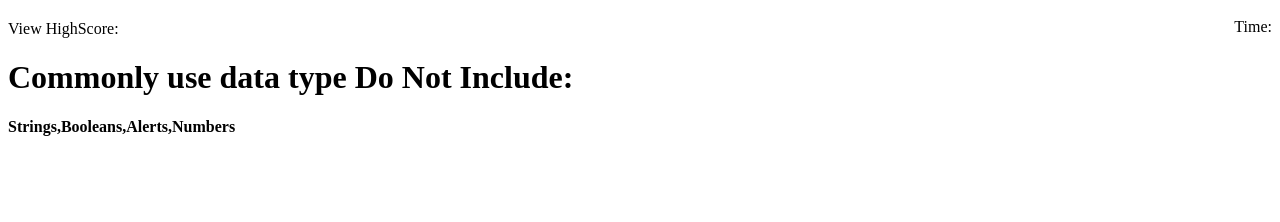
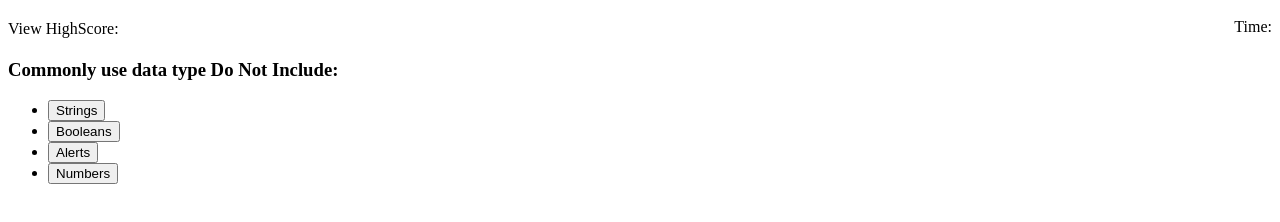
Before and after one commit to sanjothebay/api_quiz_timer, a plain HTML site: page index.html in a window 1280 px wide. Both pictures are taken after a click on the button "start". Drawn offline with Linux system fonts and the light colour scheme.

Commit message:
added buttons

```diff
--- a/index.html
+++ b/index.html
@@ -15,22 +15,23 @@
     </header>
 
     <main>
-        <div class ="quiz" id ="quiz">
-            <h1 id ="titleQuiz"></h1>
-            <h4 id = possibleAnswersList></h4>
-            <div class ="container" >
-                <div class ="row justify-content-around align-items-center">
-                    <div class ="col-sm-6 col-lg-6 col-md-6">
-                        <h3 class =  "instructions" id = "instructions">Try to answer the following code-related questions within the time
-                            limit. Keep in mind that incorrect answers will penalized your scoretime
-                            by ten seconds </h3>
-                        <button id ="start">start</button>
-                        <div class ="choiceButton" id ="choiceButton"></div>
-                        <div class="answerButton" id = "answerButton"></div>
-                    </div>
-                </div>
-            </div>
+        <div class="quiz" id="quiz">
+            <h1 id="titleQuiz"></h1>
+            <form class="container">
+                <h3 class="instructions" id="instructions">Try to answer the following code-related questions within the
+                    time
+                    limit. Keep in mind that incorrect answers will penalized your scoretime
+                    by ten seconds </h3>
+                    <h3 id="questionsText" class= "hide"></h3>
+
+                <ul id=possibleAnswersList></ul>
+                <button id="startButton">start</button>
+                <div class="choiceButton" id="choiceButton"></div>
+                <div class="answerButton" id="answerButton"></div>
+            </form>
         </div>
+
+
 
 
     </main>
--- a/script.js
+++ b/script.js
@@ -72,57 +72,54 @@ var questions = [
 
 ]
 
+var currentQuestionIndex = 0;
+var currentAnswer = 0;
+var CurrentHighScore =0;
 
 
-document.getElementById("start").addEventListener("click", function(event){
+document.getElementById("startButton").addEventListener("click", function(event){
     event.preventDefault();
     // need to add timer
 // setTimeout(timeRanOut, 5000);
 
 getQuestions();
 
-document.getElementById("start").setAttribute("class", "hide")
+document.getElementById("startButton").setAttribute("class", "hide")
 document.getElementById("instructions").setAttribute("class", "hide")
+document.getElementById("questionsText").setAttribute("class", "")
 
 
 });
 
 
-var currentQustion = 0;
-var currentAnswer = 0;
-var CurrentHighScore =0;
+function getQuestions (){
+    var questiontionGoingToBeAsked = document.getElementById("questionsText");
 
-function getQuestions (){
-    var h1El = document.getElementById("titleQuiz");
+    // var choiceButton = document.getElementById("choiceButton");
+    var currentQuestion = questions[currentQuestionIndex];
 
-    var choiceButton = document.getElementById("choiceButton");
-    var getQuestions = questions[currentQustion];
+    questiontionGoingToBeAsked.textContent = currentQuestion.ask;
 
-    h1El.textContent = getQuestions.ask;
+    for (var i = 0; i < currentQuestion.choices.length; i++) {
+        var currentPossiableAnswer = currentQuestion.choices[i];
 
-    for (var i = 0; i < getQuestions.answersToQuestions.length; i++); {
-        var questionsAsked = getQuestions.answersToQuestions[i];
+        var possibleAnswersListEl = document.getElementById("possibleAnswersList")
+        var liEl = document.createElement("li")
+        var buttonEl = document.createElement("button");
+        buttonEl.textContent = currentPossiableAnswer;
+        possibleAnswersListEl.appendChild(liEl);
+        liEl.appendChild(buttonEl);
 
-        var buttonEl = document.createElement("buttonEl");
-        buttonEl.textContent = questionsAsked;
-        choiceButton.appendChild(buttonEl);
+        console.log(currentQuestion)
+        console.log(possibleAnswersListEl)
+        console.log(currentQuestion.choices,i)
+
+        // var getAnswers = questions[currentAnswer];
+        // liEl.textContent = getAnswers.choices;
+
+        // KNOW To know when user click event.listener for each button
 
 
-        var h4El = document.getElementById("possibleAnswersList")
-
-        var answerButton = document.getElementById("answerButton");
-        var getAnswers = questions[currentAnswer];
-
-        h4El.textContent = getAnswers.choices;
-
-        for (var i = 0; i < getAnswers.answersToQuestions.length; i++); {
-            var answersGiven = getAnswers.answersToQuestions[i];
-
-            var answerButtonEl = document.createElement("answerButtonEl");
-            answerButtonEl.textContent = answersGiven;
-            answerButton.appendChild(answerButtonEl);
-
-        };
 
 
 
```
